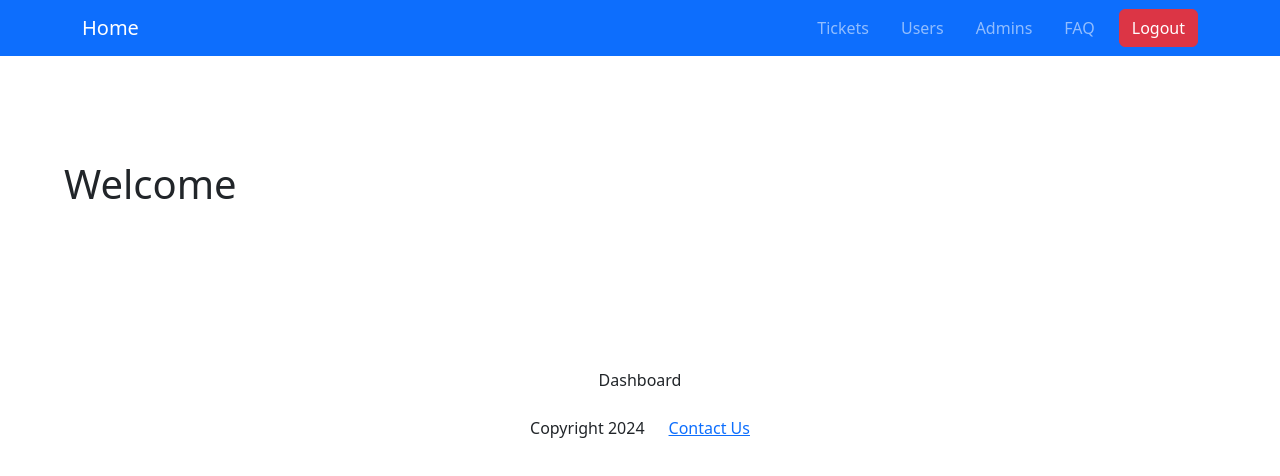
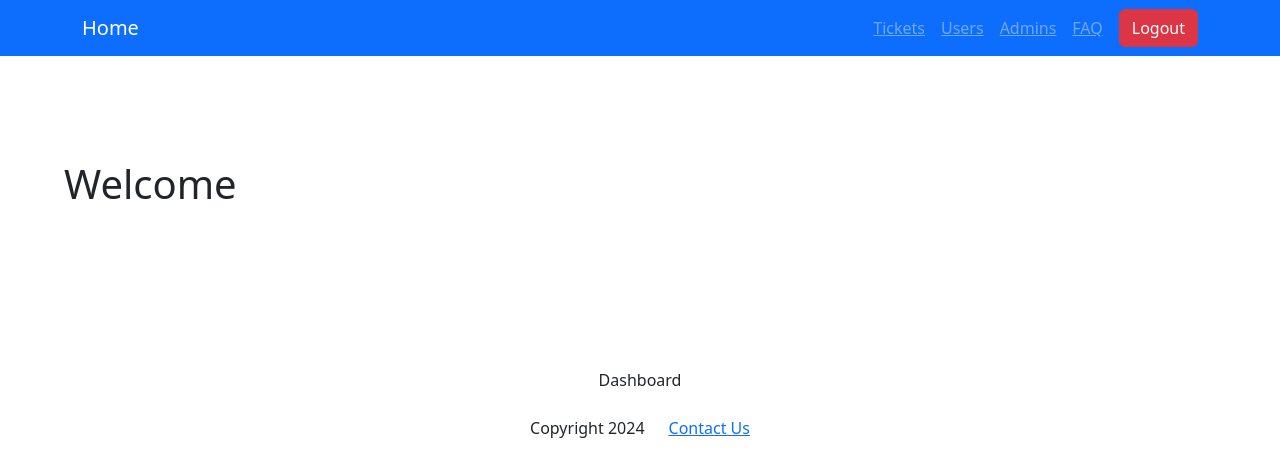
Before and after one commit to Smoot-Mena/react-helpdesk, a React (Vite) app: page / in a window 1280 px wide. Shown: the top 476 px of the page. Built offline with nearby package versions, Linux system fonts and the light colour scheme.

Commit message:
Testing Navbar links

```diff
--- a/src/components/Navbar.jsx
+++ b/src/components/Navbar.jsx
@@ -15,10 +15,10 @@ const NavBar = () => {
         <Navbar.Brand href= "/">Home</Navbar.Brand>
         <Nav className='ms-auto'>
           <Stack direction='horizontal' gap={3}>
-            <Nav.Link href='/tickets'>Tickets</Nav.Link>
-            <Nav.Link href='/users'>Users</Nav.Link>
-            <Nav.Link href='/admins'>Admins</Nav.Link>
-            <Nav.Link href='/faq'>FAQ</Nav.Link>
+            <Link style={{TextDecoration: "none"}} to={"/tickets"}>Tickets</Link>
+            <Link to={"/users"}>Users</Link>
+            <Link to={"/admins"}>Admins</Link>
+            <Link to={"/faq"}>FAQ</Link>
             <Logout />
           </Stack>
         </Nav>
```
